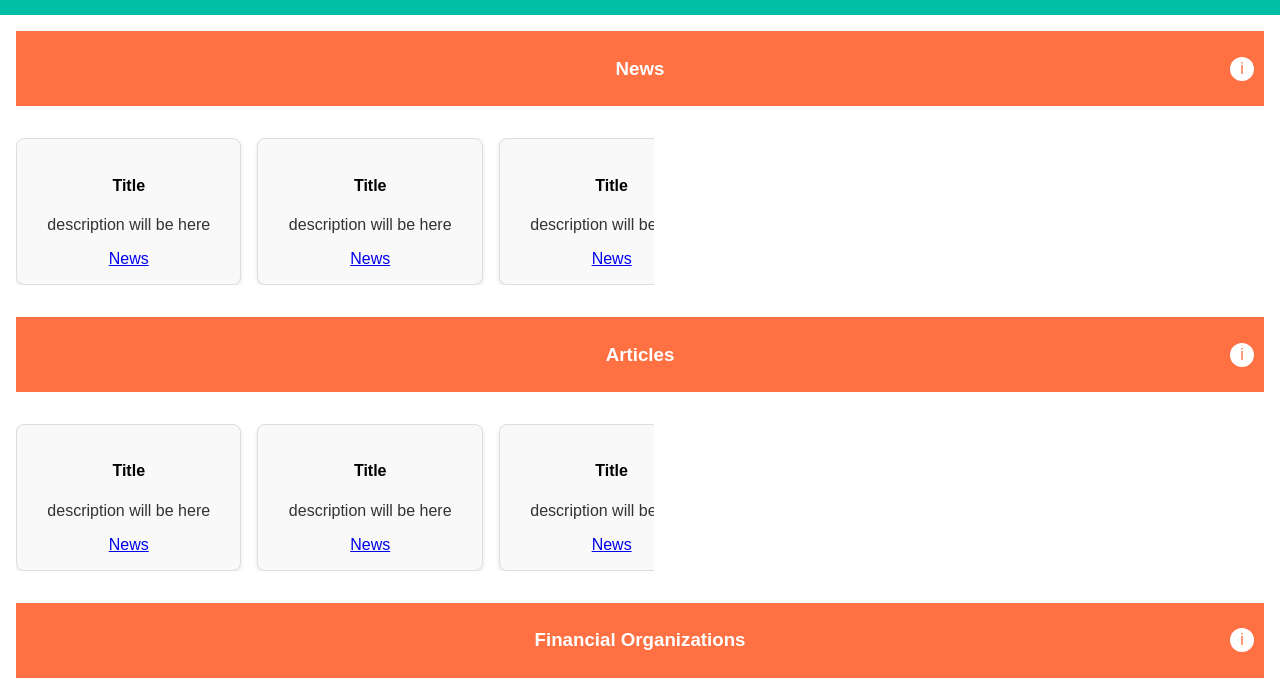
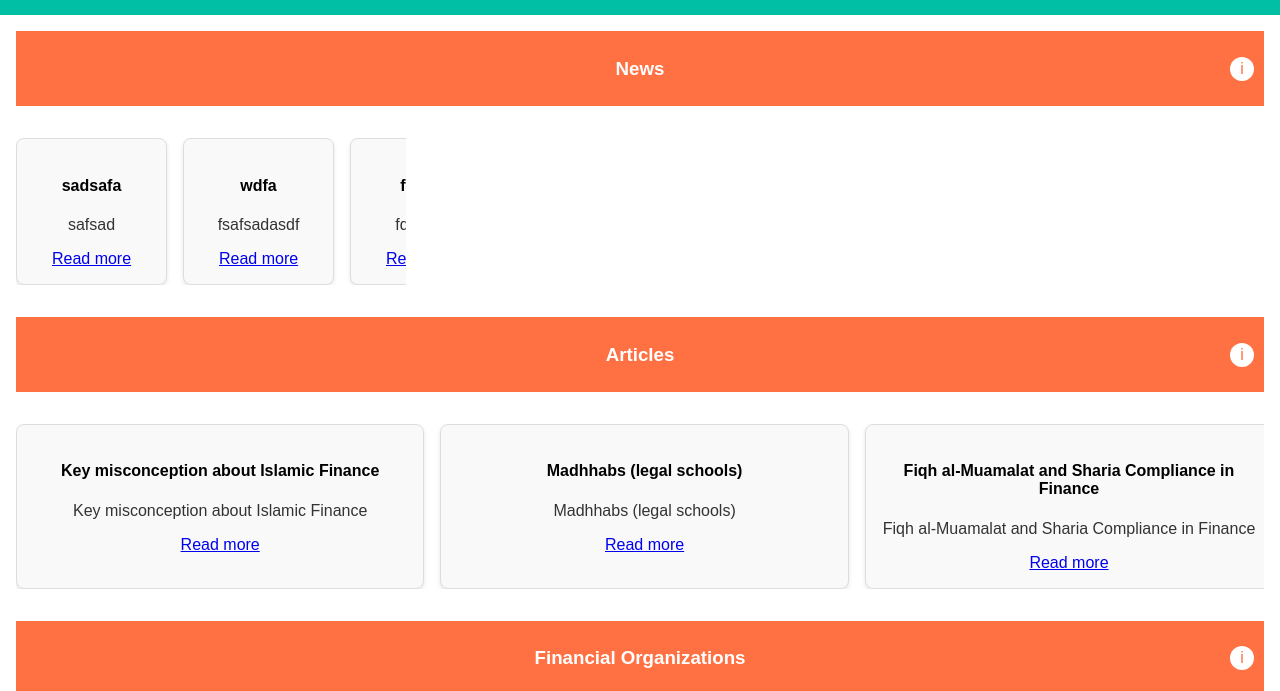
Before and after one commit to Urvatullo/Wiki, a plain HTML site: page index.html in a window 1280 px wide. Shown: the part 85-776 px from the top of the page. Drawn offline with Linux system fonts and the light colour scheme.

Commit message:
Added json files for news and articles

```diff
--- /dev/null
+++ b/data/articles.json
@@ -0,0 +1,202 @@
+[
+    {
+        "title": "Key misconception about Islamic Finance",
+        "description": "Key misconception about Islamic Finance",
+        "url": "https://www.zakatapp.pro/islamic-finance/what-is-islamic-finance/key-misconception-about-islamic-finance"
+    },
+    {
+        "title": "Madhhabs (legal schools)",
+        "description": "Madhhabs (legal schools)",
+        "url": "https://www.zakatapp.pro/islamic-finance/basics-of-sharia/madhhabs-legal-schools"
+    },
+    {
+        "title": "Fiqh al-Muamalat and Sharia Compliance in Finance",
+        "description": "Fiqh al-Muamalat and Sharia Compliance in Finance",
+        "url": "https://www.zakatapp.pro/islamic-finance/basics-of-sharia/fiqh-al-muamalat-and-sharia-compliance-in-finance"
+    },
+    {
+        "title": "Islamic Business contracts rules",
+        "description": "Islamic Business contracts rules",
+        "url": "https://www.zakatapp.pro/islamic-finance/islamic-business-contracts/islamic-business-contracts-rules"
+    },
+    {
+        "title": "Contract of Sale",
+        "description": "Contract of Sale",
+        "url": "https://www.zakatapp.pro/islamic-finance/islamic-business-contracts/contract-of-sale"
+    },
+    {
+        "title": "Murabaha",
+        "description": "Murabaha",
+        "url": "https://www.zakatapp.pro/islamic-finance/islamic-business-contracts/murabaha"
+    },
+    {
+        "title": "Salam",
+        "description": "Salam",
+        "url": "https://www.zakatapp.pro/islamic-finance/islamic-business-contracts/salam"
+    },
+    {
+        "title": "Istisna",
+        "description": "Istisna",
+        "url": "https://www.zakatapp.pro/islamic-finance/islamic-business-contracts/istisna"
+    },
+    {
+        "title": "Mudarabah",
+        "description": "Mudarabah",
+        "url": "https://www.zakatapp.pro/islamic-finance/islamic-business-contracts/mudarabah"
+    },
+    {
+        "title": "Musharakah",
+        "description": "Musharakah",
+        "url": "https://www.zakatapp.pro/islamic-finance/islamic-business-contracts/musharakah"
+    },
+    {
+        "title": "Ijarah",
+        "description": "Ijarah",
+        "url": "https://www.zakatapp.pro/islamic-finance/islamic-business-contracts/ijarah"
+    },
+    {
+        "title": "Wakalah",
+        "description": "Wakalah",
+        "url": "https://www.zakatapp.pro/islamic-finance/islamic-business-contracts/wakalah"
+    },
+    {
+        "title": "Ju'alah",
+        "description": "Ju'alah",
+        "url": "https://www.zakatapp.pro/islamic-finance/islamic-business-contracts/jualah"
+    },
+    {
+        "title": "Kafalah",
+        "description": "Kafalah",
+        "url": "https://www.zakatapp.pro/islamic-finance/islamic-business-contracts/kafalah"
+    },
+    {
+        "title": "Rahn",
+        "description": "Rahn",
+        "url": "https://www.zakatapp.pro/islamic-finance/islamic-business-contracts/rahn"
+    },
+    {
+        "title": "Hawalah",
+        "description": "Hawalah",
+        "url": "https://www.zakatapp.pro/islamic-finance/islamic-business-contracts/hawalah"
+    },
+    {
+        "title": "Zakat",
+        "description": "Zakat",
+        "url": "https://www.zakatapp.pro/islamic-finance/islamic-social-finance/zakat"
+    },
+    {
+        "title": "Sadaqah",
+        "description": "Sadaqah",
+        "url": "https://www.zakatapp.pro/islamic-finance/islamic-social-finance/sadaqah"
+    },
+    {
+        "title": "Qard Hasan",
+        "description": "Qard Hasan",
+        "url": "https://www.zakatapp.pro/islamic-finance/islamic-social-finance/qard-hasan"
+    },
+    {
+        "title": "Waqf",
+        "description": "Waqf",
+        "url": "https://www.zakatapp.pro/islamic-finance/islamic-social-finance/waqf"
+    },
+    {
+        "title": "What is Personal Financial Planning?",
+        "description": "What is Personal Financial Planning?",
+        "url": "https://www.zakatapp.pro/personal-finance/why-is-personal-finance-important/what-is-personal-financial-planning"
+    },
+    {
+        "title": "Islamic aspect of Personal Finance",
+        "description": "Islamic aspect of Personal Finance",
+        "url": "https://www.zakatapp.pro/personal-finance/why-is-personal-finance-important/islamic-aspect-of-personal-finance"
+    },
+    {
+        "title": "Rizq",
+        "description": "Rizq",
+        "url": "https://www.zakatapp.pro/personal-finance/why-is-personal-finance-important/rizq"
+    },
+    {
+        "title": "Barakah",
+        "description": "Barakah",
+        "url": "https://www.zakatapp.pro/personal-finance/why-is-personal-finance-important/barakah"
+    },
+    {
+        "title": "Foundational principles of Personal Finance",
+        "description": "Foundational principles of Personal Finance",
+        "url": "https://www.zakatapp.pro/personal-finance/why-is-personal-finance-important/foundational-principles-of-personal-finance"
+    },
+    {
+        "title": "Personal Finance Strategies",
+        "description": "Personal Finance Strategies",
+        "url": "https://www.zakatapp.pro/personal-finance/why-is-personal-finance-important/personal-finance-strategies"
+    },
+    {
+        "title": "Islamic Financing and Banking",
+        "description": "Islamic Financing and Banking",
+        "url": "https://www.zakatapp.pro/personal-finance/islamic-finance-market/islamic-financing-and-banking"
+    },
+    {
+        "title": "Islamic Equities Market",
+        "description": "Islamic Equities Market",
+        "url": "https://www.zakatapp.pro/personal-finance/islamic-finance-market/islamic-equities-market"
+    },
+    {
+        "title": "Islamic Insurance (Takaful)",
+        "description": "Islamic Insurance (Takaful)",
+        "url": "https://www.zakatapp.pro/personal-finance/islamic-finance-market/islamic-insurance-takaful"
+    },
+    {
+        "title": "Investment Prospects to Your Capital",
+        "description": "Investment Prospects to Your Capital",
+        "url": "https://www.zakatapp.pro/personal-finance/guide-to-investing/investment-prospects-to-your-capital"
+    },
+    {
+        "title": "Investment Profiling",
+        "description": "Investment Profiling",
+        "url": "https://www.zakatapp.pro/personal-finance/guide-to-investing/investment-profiling"
+    },
+    {
+        "title": "Common Investment Strategies",
+        "description": "Common Investment Strategies",
+        "url": "https://www.zakatapp.pro/personal-finance/guide-to-investing/common-investment-strategies"
+    },
+    {
+        "title": "Choosing a Financial Intermidiary",
+        "description": "Choosing a Financial Intermidiary",
+        "url": "https://www.zakatapp.pro/personal-finance/guide-to-investing/choosing-a-financial-intermidiary"
+    },
+    {
+        "title": "Islamic Fintech",
+        "description": "Islamic Fintech",
+        "url": "https://www.zakatapp.pro/personal-finance/guide-to-investing/islamic-fintech"
+    },
+    {
+        "title": "Forming an Investment Portfolio",
+        "description": "Forming an Investment Portfolio",
+        "url": "https://www.zakatapp.pro/personal-finance/guide-to-investing/forming-an-investment-portfolio"
+    },
+    {
+        "title": "Threats to Your Capital",
+        "description": "Threats to Your Capital",
+        "url": "https://www.zakatapp.pro/personal-finance/guide-to-investing/threats-to-your-capital"
+    },
+    {
+        "title": "Common Mistakes of Beggining Investors",
+        "description": "Common Mistakes of Beggining Investors",
+        "url": "https://www.zakatapp.pro/personal-finance/guide-to-investing/common-mistakes-of-beggining-investors"
+    },
+    {
+        "title": "Review and Evaluation of Investment Success",
+        "description": "Review and Evaluation of Investment Success",
+        "url": "https://www.zakatapp.pro/personal-finance/guide-to-investing/review-and-evaluation-of-investment-success"
+    },
+    {
+        "title": "Due Dilligence and Frauds",
+        "description": "Due Dilligence and Frauds",
+        "url": "https://www.zakatapp.pro/personal-finance/guide-to-investing/due-dilligence-and-frauds"
+    },
+    {
+        "title": "Sharia Rules on Loans",
+        "description": "Sharia Rules on Loans",
+        "url": "https://www.zakatapp.pro/personal-finance/islamic-business-ethics/sharia-rules-on-loans"
+    }
+]
--- /dev/null
+++ b/data/news.json
@@ -0,0 +1,23 @@
+[
+  {
+      "title": "sadsafa",
+      "description": "safsad",
+      "url": "asfsafa",
+      "id": 1,
+      "created_at": "18.07.2024"
+  },
+  {
+      "title": "wdfa",
+      "description": "fsafsadasdf",
+      "url": "fasfsad",
+      "id": 2,
+      "created_at": "18.07.2024"
+  },
+  {
+      "title": "fasdsa",
+      "description": "fdasfsad",
+      "url": "safsafasd",
+      "id": 3,
+      "created_at": "18.07.2024"
+  }
+]
--- a/index.html
+++ b/index.html
@@ -4,7 +4,7 @@
     <meta charset="UTF-8">
     <meta name="viewport" content="width=device-width, initial-scale=1.0">
     <title>Islam Wiki</title>
-    <link rel="stylesheet" href="index.css">
+    <link rel="stylesheet" href="styles/index.css">
 </head>
 <body>
     <header>
@@ -19,21 +19,7 @@
             </div>
             <div class="content-row">
                 <div id="newsRow" class="content-row">
-                    <div class="content-item">
-                        <h4>Title</h4>
-                        <p>description will be here</p>
-                        <a href="https://www.zakatapp.pro/">News</a>
-                    </div>
-                    <div class="content-item">
-                        <h4>Title</h4>
-                        <p>description will be here</p>
-                        <a href="https://www.zakatapp.pro/">News</a>
-                    </div>
-                    <div class="content-item">
-                        <h4>Title</h4>
-                        <p>description will be here</p>
-                        <a href="https://www.zakatapp.pro/">News</a>
-                    </div>
+                    <!-- News here -->
                 </div>
             </div>
         </section>
@@ -45,21 +31,7 @@
             </div>
             <div class="content-row">
                 <div id="articlesRow" class="content-row">
-                    <div class="content-item">
-                        <h4>Title</h4>
-                        <p>description will be here</p>
-                        <a href="https://www.zakatapp.pro/">News</a>
-                    </div>
-                    <div class="content-item">
-                        <h4>Title</h4>
-                        <p>description will be here</p>
-                        <a href="https://www.zakatapp.pro/">News</a>
-                    </div>
-                    <div class="content-item">
-                        <h4>Title</h4>
-                        <p>description will be here</p>
-                        <a href="https://www.zakatapp.pro/">News</a>
-                    </div>
+                    <!-- Articles will be here -->
                 </div>
             </div>
         </section>
@@ -116,6 +88,6 @@
         <p>Feel free to reach out to us via email at <a href="mailto:zakatapptech@gmail.com">zakatapptech@gmail.com</a> or connect with us on social media.</p>
     </div>
 
-    <script src="index.js"></script>
+    <script src="scripts/index.js"></script>
 </body>
 </html>
--- /dev/null
+++ b/scripts/index.js
@@ -0,0 +1,104 @@
+document.addEventListener('DOMContentLoaded', function () {
+    const infoButtons = document.querySelectorAll('.info-btn');
+
+    infoButtons.forEach(button => {
+        button.addEventListener('click', function () {
+            const infoText = this.nextElementSibling;
+            if (infoText.style.display === 'block') {
+                infoText.style.display = 'none';
+            } else {
+                infoText.style.display = 'block';
+            }
+        });
+    });
+
+    const findButton = document.getElementById('findButton');
+    const browseButton = document.getElementById('browseButton');
+    const searchNameInput = document.getElementById('searchName');
+    const categorySelect = document.getElementById('categorySelect');
+    const countrySelect = document.getElementById('countrySelect');
+    const organizationsList = document.getElementById('organizationsList');
+    const newsRow = document.getElementById('newsRow');
+    const articlesRow = document.getElementById('articlesRow');
+
+    function filterOrganizations() {
+        const searchTerm = searchNameInput.value.toLowerCase();
+        const selectedCategory = categorySelect.value;
+        const selectedCountry = countrySelect.value;
+
+        const items = organizationsList.querySelectorAll('.content-item');
+
+        items.forEach(item => {
+            const name = item.querySelector('h4').textContent.toLowerCase();
+            const category = item.getAttribute('data-category');
+            const country = item.getAttribute('data-country');
+
+            const nameMatches = !searchTerm || name.includes(searchTerm);
+            const categoryMatches = !selectedCategory || category === selectedCategory;
+            const countryMatches = !selectedCountry || country === selectedCountry;
+
+            if (nameMatches && categoryMatches && countryMatches) {
+                item.style.display = '';
+            } else {
+                item.style.display = 'none';
+            }
+        });
+    }
+
+    fetch('data/news.json')
+        .then(response => response.json())
+        .then(data => {
+            data.forEach(newsItem => {
+                const div = document.createElement('div');
+                div.classList.add('content-item');
+
+                const title = document.createElement('h4');
+                title.textContent = newsItem.title;
+
+                const description = document.createElement('p');
+                description.textContent = newsItem.description;
+
+                const link = document.createElement('a');
+                link.textContent = 'Read more';
+                link.href = newsItem.url;
+                link.target = '_blank';
+
+                div.appendChild(title);
+                div.appendChild(description);
+                div.appendChild(link);
+
+                newsRow.appendChild(div);
+            });
+        })
+        .catch(error => console.error('Error fetching news:', error));
+
+    fetch('data/articles.json')
+        .then(response => response.json())
+        .then(data => {
+            data.forEach(article => {
+                const div = document.createElement('div');
+                div.classList.add('content-item');
+
+                const title = document.createElement('h4');
+                title.textContent = article.title;
+
+                const description = document.createElement('p');
+                description.textContent = article.description;
+
+                const link = document.createElement('a');
+                link.textContent = 'Read more';
+                link.href = article.url;
+                link.target = '_blank';
+
+                div.appendChild(title);
+                div.appendChild(description);
+                div.appendChild(link);
+
+                articlesRow.appendChild(div);
+            });
+        })
+        .catch(error => console.error('Error fetching articles:', error));
+
+    findButton.addEventListener('click', filterOrganizations);
+    browseButton.addEventListener('click', filterOrganizations);
+});
```
Also changed, not shown: index.js (deleted, +0 -48 lines), fund_logo.png (deleted), styles/index.css (line endings or trailing spaces).
